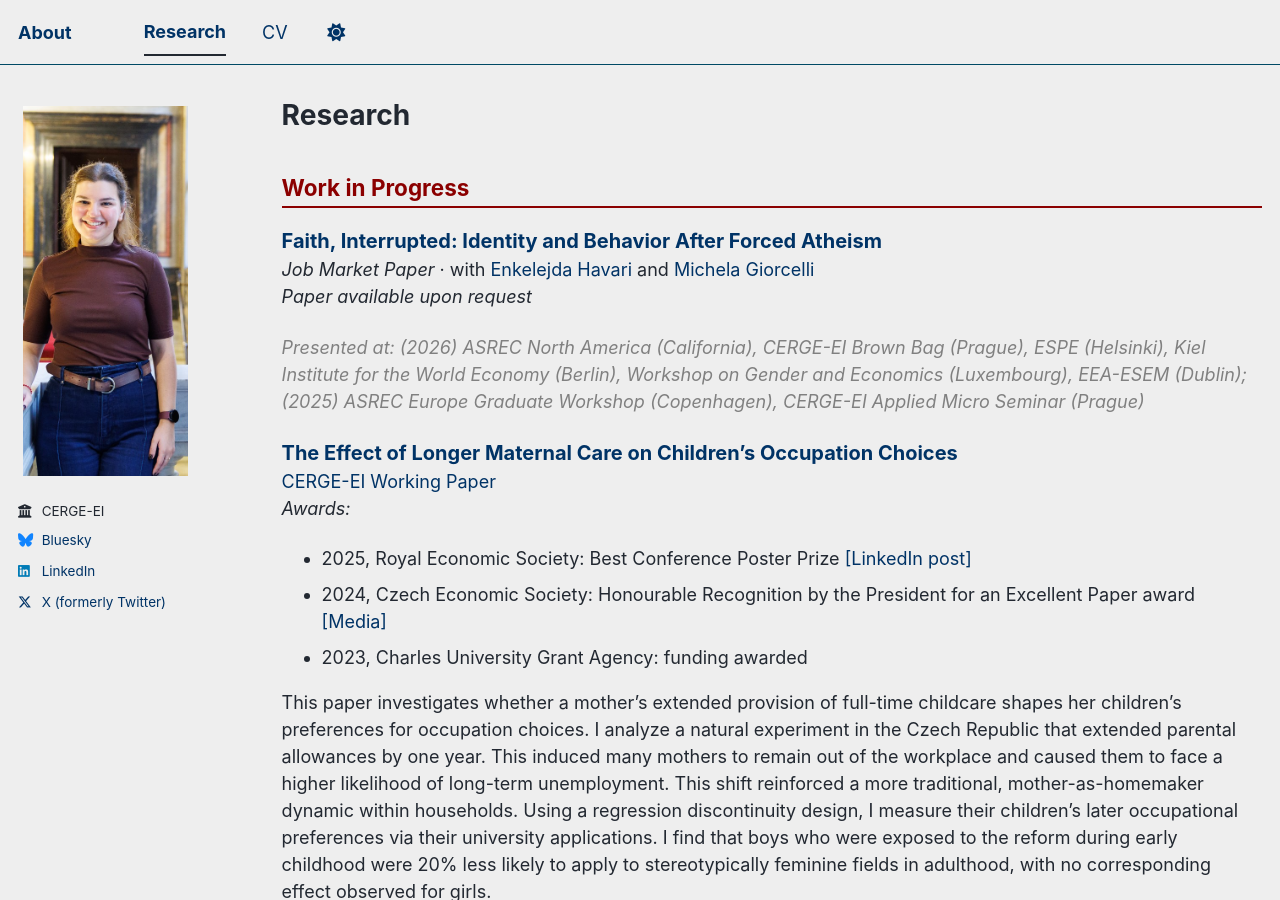
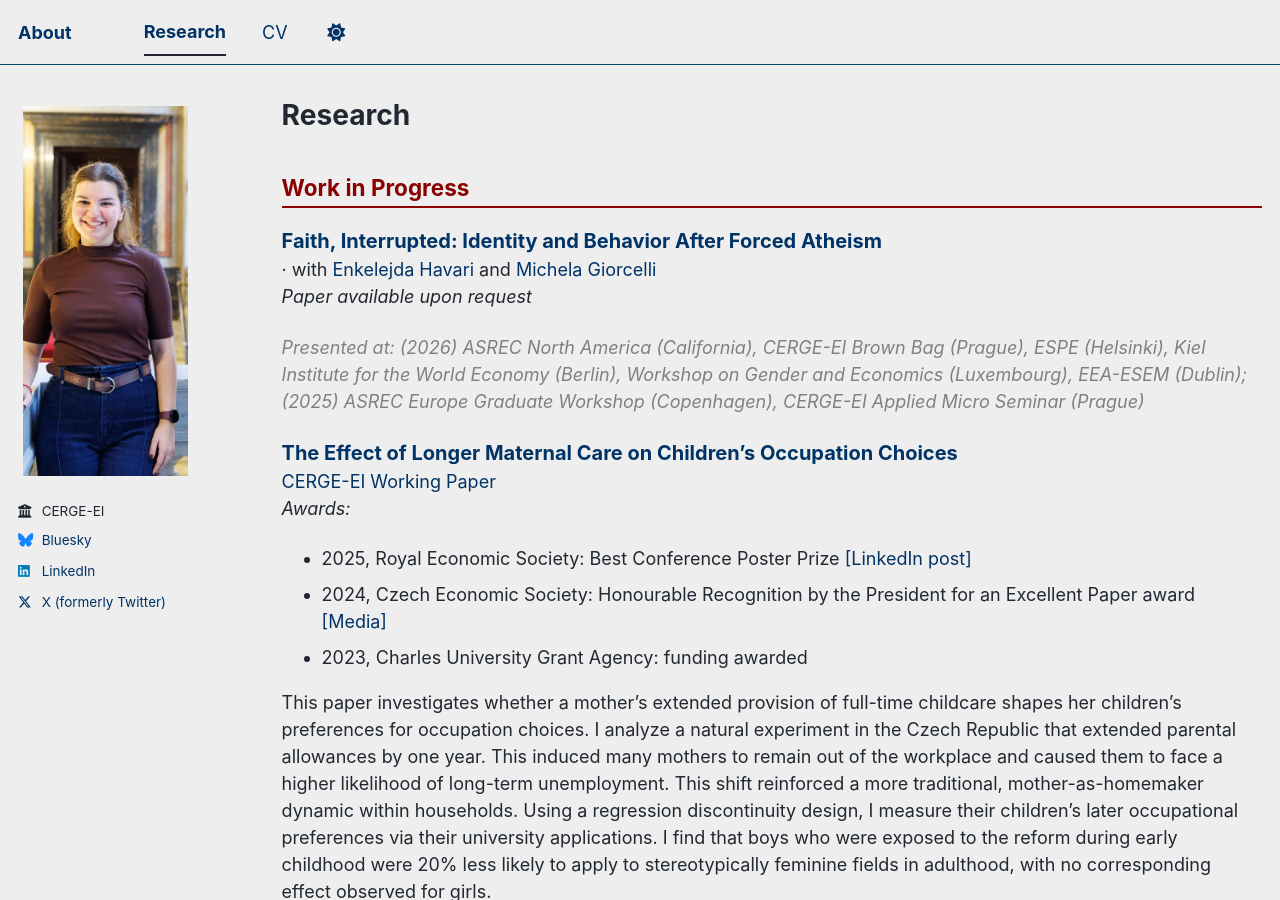
Before and after one commit to sofianasinani/sofianasinani.github.io, a Jekyll site: the page built from _publications/publications.md, in a window 1280 px wide and 900 px high. Built offline with Jekyll 4.4.1, drawn with Linux system fonts in a browser that asks for light colours; a script bundle is joined from its source files by our own code; library files that are not in the unit come from our copies.

Commit message:
Update publications.md

```diff
--- a/_publications/publications.md
+++ b/_publications/publications.md
@@ -9,7 +9,7 @@ author_profile: true
 
 <span style="color: #003366; font-weight: bold; font-size: 20px;">Faith, Interrupted: Identity and Behavior After Forced Atheism</span>
 <br>
-*Job Market Paper* · with [Enkelejda Havari](https://sites.google.com/site/enkehavari/) and [Michela Giorcelli](http://www.giorcellimichela.com/)
+· with [Enkelejda Havari](https://sites.google.com/site/enkehavari/) and [Michela Giorcelli](http://www.giorcellimichela.com/)
 <br>
 *Paper available upon request*
 
```
